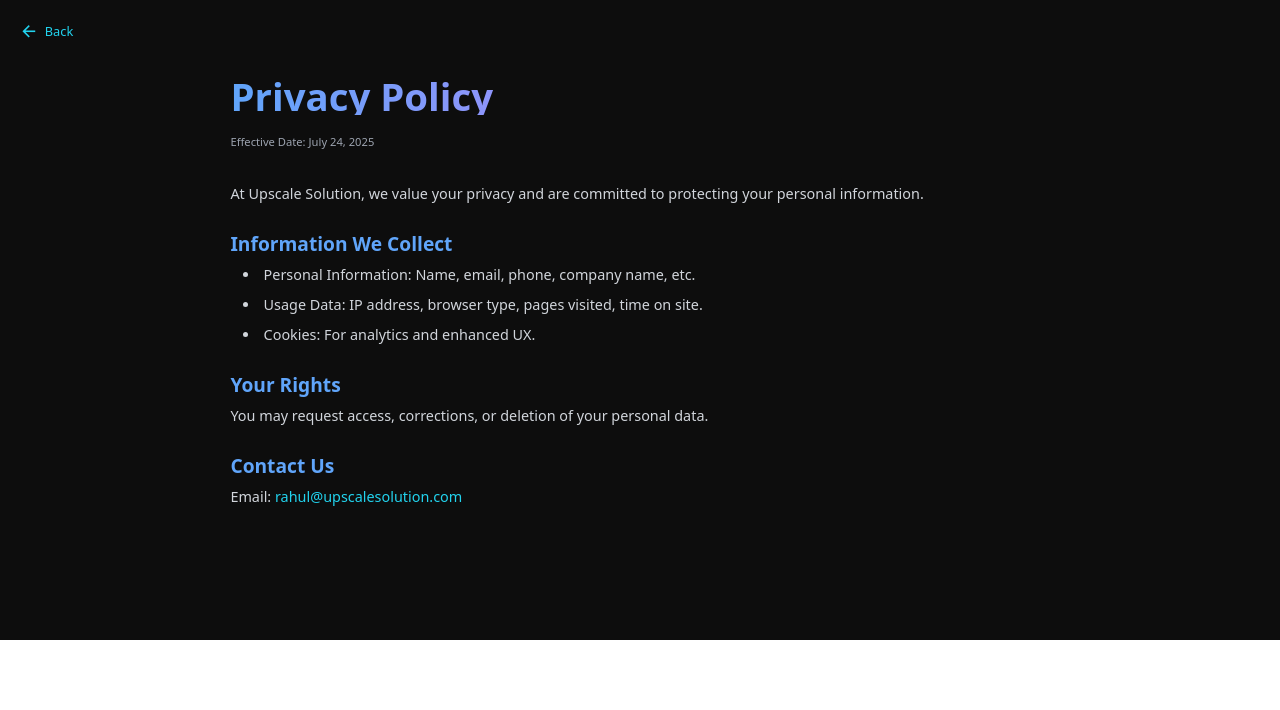
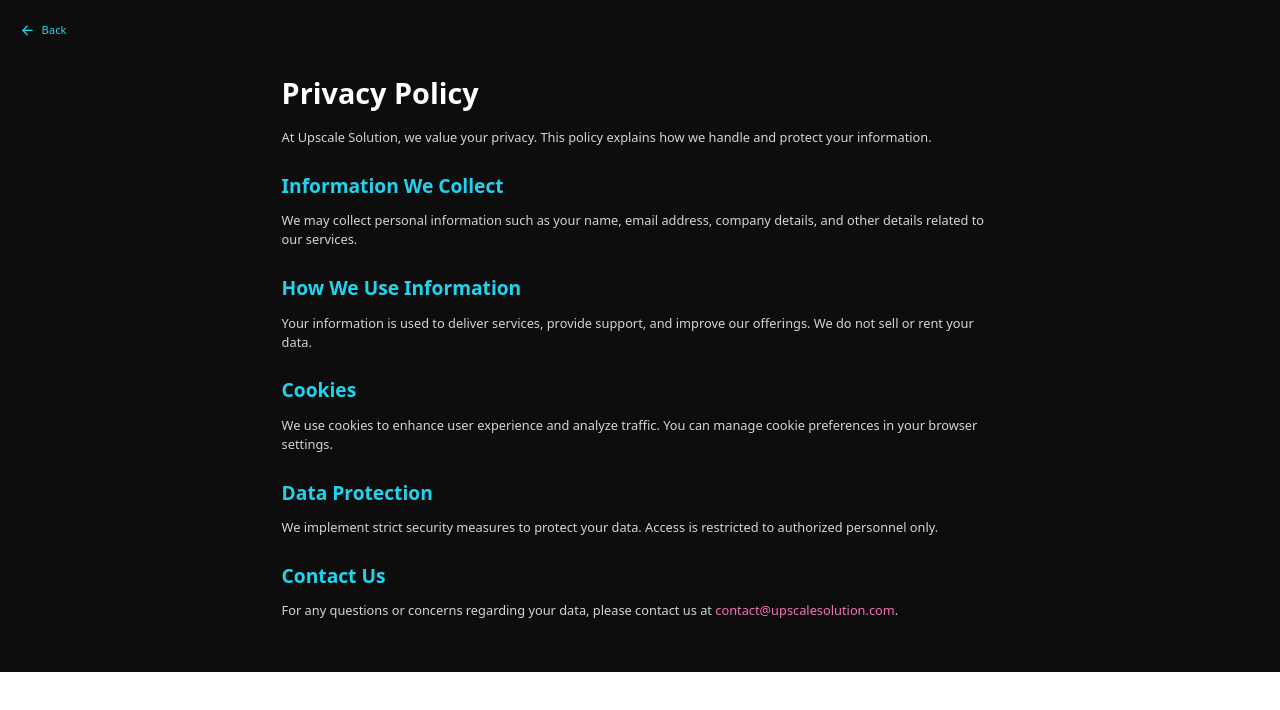
Before and after one commit to CSNET-OF-RAHUL/upscale-solution-website, a Next.js app in the folder Upscale_Dev/: page /privacy-policy in a window 1280 px wide. Shown: the top 710 px of the page. Built offline with nearby package versions, Linux system fonts and the light colour scheme.

Commit message:
Update page.tsx

```diff
--- a/Upscale_Dev/app/privacy-policy/page.tsx
+++ b/Upscale_Dev/app/privacy-policy/page.tsx
@@ -1,48 +1,50 @@
 'use client';
-import Link from 'next/link';
 import { useRouter } from 'next/navigation';
-import { useEffect } from 'react';
 
 export default function PrivacyPolicy() {
   const router = useRouter();
+
   return (
-    <main className="min-h-screen bg-[#0d0d0d] text-gray-300 py-24 px-6">
+    <div className="bg-[#0d0d0d] text-gray-300 px-4 py-12 min-h-screen relative">
       {/* Back Arrow */}
       <button
         onClick={() => router.back()}
-        className="absolute top-6 left-6 flex items-center gap-2 text-cyan-400 hover:text-white transition-colors duration-300 group"
+        className="absolute top-6 left-6 flex items-center text-sm text-cyan-400 hover:text-white transition"
       >
-        <i className="ri-arrow-left-line text-2xl group-hover:translate-x-[-4px] transition-transform"></i>
-        <span className="text-base hidden sm:inline">Back</span>
+        <i className="ri-arrow-left-line text-xl mr-2"></i> Back
       </button>
-      <div className="max-w-5xl mx-auto">
-        <h1 className="text-4xl sm:text-5xl font-bold text-transparent bg-clip-text bg-gradient-to-r from-blue-400 via-violet-400 to-cyan-400 mb-6">
-          Privacy Policy
-        </h1>
-        <p className="text-sm text-gray-400 mb-10">Effective Date: July 24, 2025</p>
 
-        <div className="space-y-8 text-lg leading-relaxed">
-          <p>
-            At Upscale Solution, we value your privacy and are committed to protecting your personal information.
-          </p>
-          <div>
-            <h2 className="text-2xl font-semibold text-blue-400 mb-2">Information We Collect</h2>
-            <ul className="list-disc list-inside pl-4 space-y-2">
-              <li>Personal Information: Name, email, phone, company name, etc.</li>
-              <li>Usage Data: IP address, browser type, pages visited, time on site.</li>
-              <li>Cookies: For analytics and enhanced UX.</li>
-            </ul>
-          </div>
-          <div>
-            <h2 className="text-2xl font-semibold text-blue-400 mb-2">Your Rights</h2>
-            <p>You may request access, corrections, or deletion of your personal data.</p>
-          </div>
-          <div>
-            <h2 className="text-2xl font-semibold text-blue-400 mb-2">Contact Us</h2>
-            <p>Email: <Link href="mailto:rahul@upscalesolution.com" className="text-cyan-400 hover:underline">rahul@upscalesolution.com</Link></p>
-          </div>
-        </div>
+      <div className="max-w-4xl mx-auto mt-12">
+        <h1 className="text-4xl font-bold text-white mb-6">Privacy Policy</h1>
+        <p className="mb-4">
+          At Upscale Solution, we value your privacy. This policy explains how we handle and protect your information.
+        </p>
+
+        <h2 className="text-2xl font-semibold text-cyan-400 mt-8 mb-4">Information We Collect</h2>
+        <p className="mb-4">
+          We may collect personal information such as your name, email address, company details, and other details related to our services.
+        </p>
+
+        <h2 className="text-2xl font-semibold text-cyan-400 mt-8 mb-4">How We Use Information</h2>
+        <p className="mb-4">
+          Your information is used to deliver services, provide support, and improve our offerings. We do not sell or rent your data.
+        </p>
+
+        <h2 className="text-2xl font-semibold text-cyan-400 mt-8 mb-4">Cookies</h2>
+        <p className="mb-4">
+          We use cookies to enhance user experience and analyze traffic. You can manage cookie preferences in your browser settings.
+        </p>
+
+        <h2 className="text-2xl font-semibold text-cyan-400 mt-8 mb-4">Data Protection</h2>
+        <p className="mb-4">
+          We implement strict security measures to protect your data. Access is restricted to authorized personnel only.
+        </p>
+
+        <h2 className="text-2xl font-semibold text-cyan-400 mt-8 mb-4">Contact Us</h2>
+        <p className="mb-4">
+          For any questions or concerns regarding your data, please contact us at <span className="text-pink-400">contact@upscalesolution.com</span>.
+        </p>
       </div>
-    </main>
+    </div>
   );
 }
```
